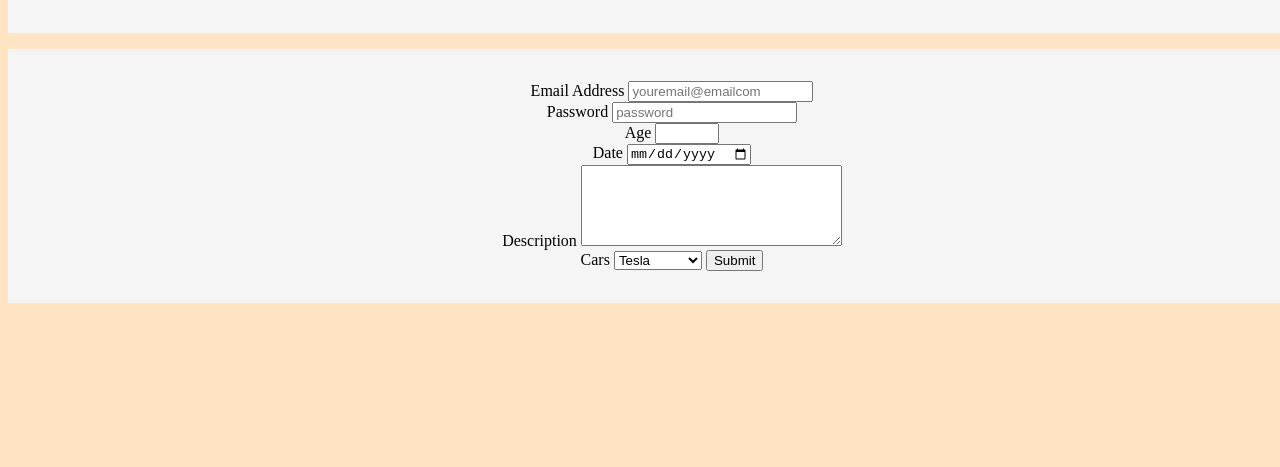
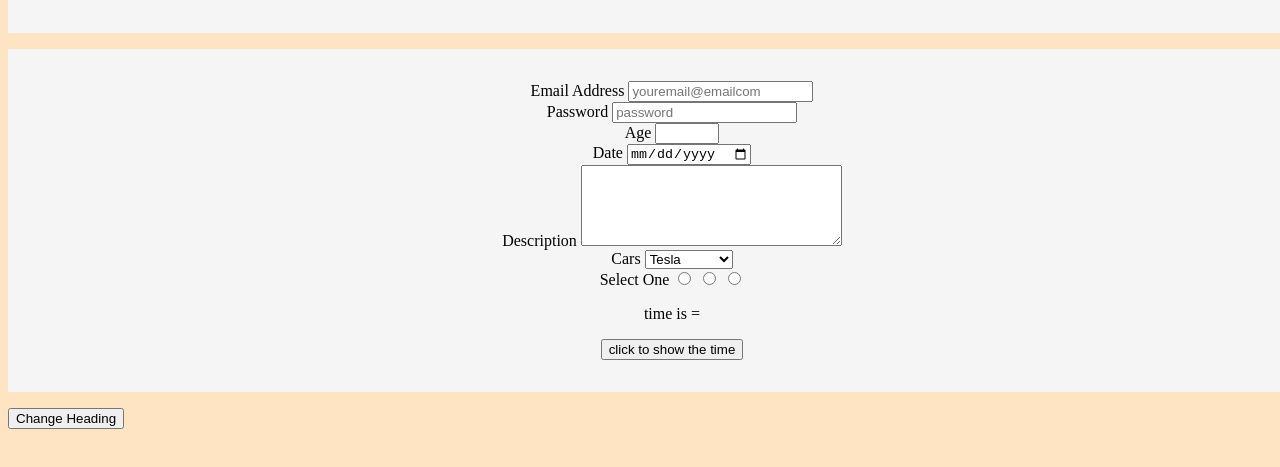
Before and after one commit to bridgettecarmenlemus/getCoffee-api, a plain HTML site: page contact.html in a window 1280 px wide. Shown: the part 119-586 px from the top of the page. Drawn offline with Linux system fonts and the light colour scheme.

Commit message:
contact form

```diff
--- a/contact.html
+++ b/contact.html
@@ -10,7 +10,7 @@
 <body>
     <div class="container"></div>
     <header>
-        <h1>Contact</h1>
+        <h1 id="heading">Contact</h1>
     </header>
     <main>
         <form action="submit" method="post">
@@ -37,9 +37,36 @@
     <option value="Tesla" selected>Tesla</option>
     <option value="Ford">Ford</option>
 </select>
-<button type="submit">Submit</button>
+<br/>
+<label for="radio">Select One</label>
+<input type="radio" name="select" id="" value="MyRadio" />
+<input type="radio" name="select" id="" value="MyRadio1" />
+<input type="radio" name="select" id="" value="MyRadio2" />
+</br>
+<time onclick=""></time>
+<script>
+function time() {
+    document.getElementById("datebtn").innetHTML = getDate();
+  }
+
+</script>
+<p id="datebtn">time is =</p>
+
+<button type="button" onclick="time()">click to show the time
+</button>
         </form>
     </main>
+    <button onclick="changeHeading()"> Change Heading</button>
+    </div>
+    <script>
+        function changeHeading(){
+            const heading = document.getElementById('heading')
+            console.log(heading)
+
+            heading.innerText = "i'm new"
+            heading.style.color
+        }
+    </script>
 
 </body>
 </html>
```
